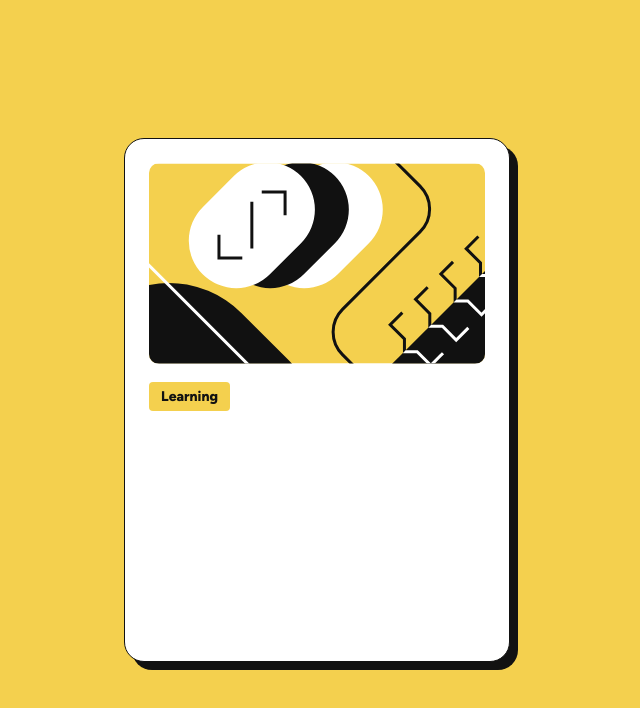
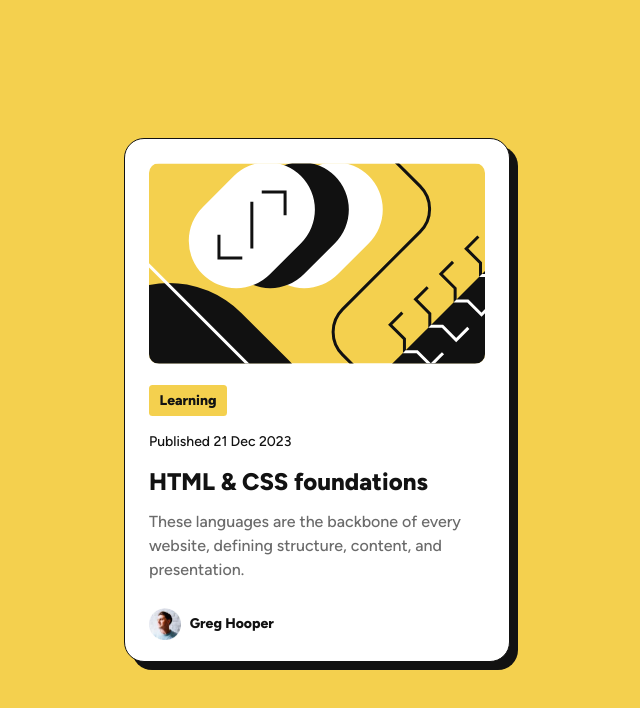
Before and after one commit to brullee/blog-preview-card, a plain HTML site: page index.html in a window 1280 px wide. Shown: the whole page, without its empty margins (323-963 px from the left). Drawn offline with Linux system fonts and the light colour scheme.

Commit message:
Finish Styling && Change from PX to EM

```diff
--- a/index.html
+++ b/index.html
@@ -20,17 +20,22 @@
       <div class="container">
         <div class="content">
           <img src="./assets/images/illustration-article.svg" alt="image" />
-          <div class="tag">
-            <p>Learning</p>
-          </div>
+
           <div class="text-content">
-            <p id="date"></p>
-            <h1 id="title"></h1>
-            <p id="description"></p>
+            <p id="tag">Learning</p>
+            <p id="publish-date">Published 21 Dec 2023</p>
+            <h1 id="title">HTML & CSS foundations</h1>
+            <p id="description">
+              These languages are the backbone of every website, defining
+              structure, content, and presentation.
+            </p>
           </div>
           <div class="user-info">
-            <img />
-            <p id="user-name"></p>
+            <img
+              alt="Picture of Greg Cooper"
+              src="./assets/images/image-avatar.webp"
+            />
+            <p>Greg Hooper</p>
           </div>
         </div>
       </div>
--- a/styles/style.css
+++ b/styles/style.css
@@ -5,10 +5,10 @@
   --gray950: hsl(0, 0%, 7%);
   --link: hsl(228, 45%, 44%);
   --line-height: 150%;
-  --extra-large: 24px;
-  --medium: 16px;
-  --small: 14px;
-  --letter-spacing: 0px;
+  --extra-large: 1.5em;
+  --medium: 1em;
+  --small: 0.875em;
+  --letter-spacing: 0em;
 }
 
 @font-face {
@@ -42,44 +42,73 @@ main {
   justify-content: center;
   align-items: center;
   letter-spacing: var(--letter-spacing);
+  color: var(--gray950);
+  line-height: var(--line-height);
 }
 
 .container {
   display: flex;
   flex-direction: column;
   align-items: center;
-  width: 384px;
-  height: 522px;
-  border-radius: 20px;
-  box-shadow: 8px 8px var(--gray950);
+  width: 24em;
+  height: 32.625em;
+  border-radius: 1.25em;
+  box-shadow: 0.5em 0.5em var(--gray950);
   background-color: var(--white);
-  border: 1px solid var(--gray950);
+  border: 0.0625em solid var(--gray950);
 }
 
 .content {
-  padding-top: 24px;
+  padding: 1.5em;
 }
 
 .content img {
-  border-radius: 10px;
+  border-radius: 0.625em;
   height: auto;
 }
 
-.tag p {
-  display: inline-flex;
-  text-align: center;
+.text-content #tag {
+  display: inline-block;
   font-weight: bold;
-  padding: 4px 12px;
-  border-radius: 4px;
-  margin-bottom: 12px;
+  margin-bottom: 0;
+  padding: 0.25em 0.75em;
+  border-radius: 0.25em;
+
   background-color: var(--yellow);
-  color: var(--gray950);
-  line-height: var(--line-height);
+  font-size: var(--small);
+}
+
+.text-content #publish-date {
+  font-size: var(--small);
+}
+
+.text-content #title {
+  font-size: var(--extra-large);
+}
+
+.text-content #description {
+  font-size: var(--medium);
+  color: var(--gray500);
+}
+
+.user-info {
+  display: flex;
+  align-items: center;
+}
+
+.user-info img {
+  width: 2em;
+  height: 2em;
+}
+
+.user-info p {
+  font-weight: bold;
+  margin-left: 0.625em;
   font-size: var(--small);
 }
 
 .attribution {
-  font-size: 11px;
+  font-size: 0.6875em;
   text-align: center;
 }
 .attribution a {
```
